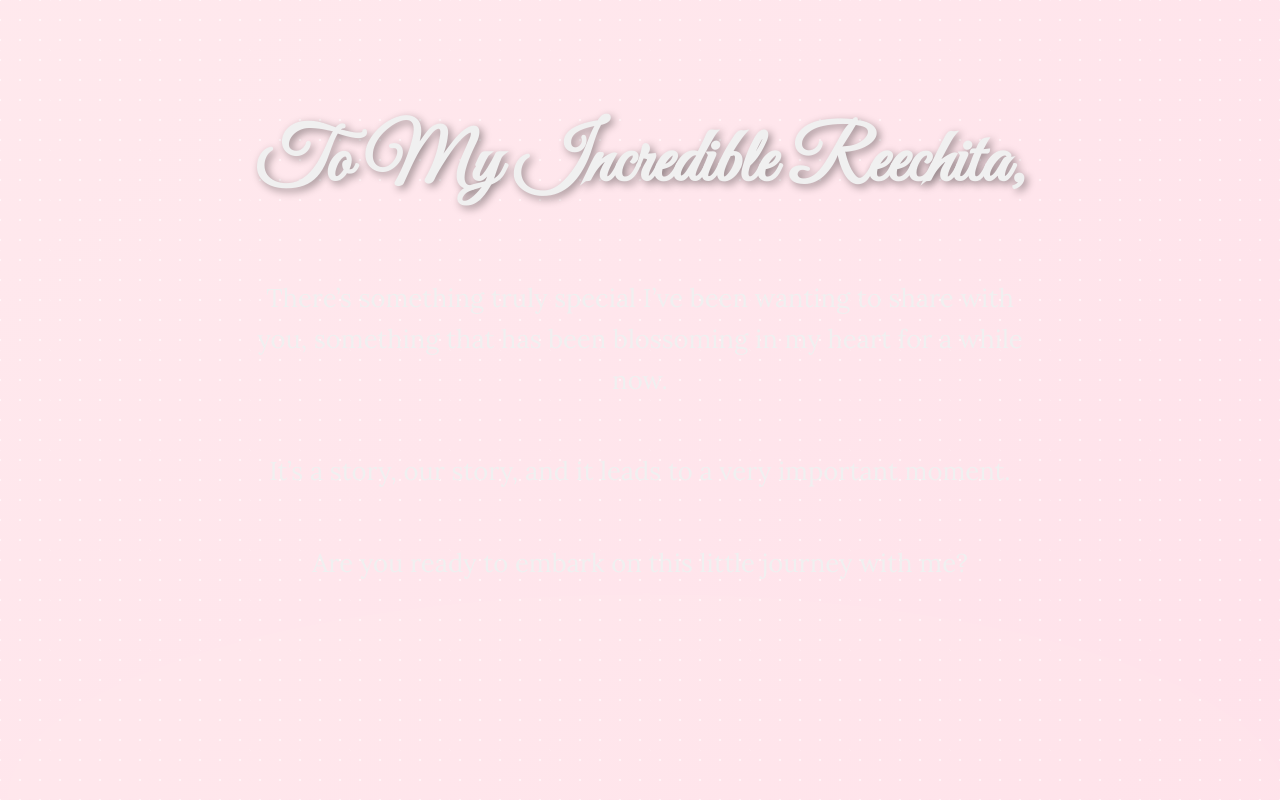
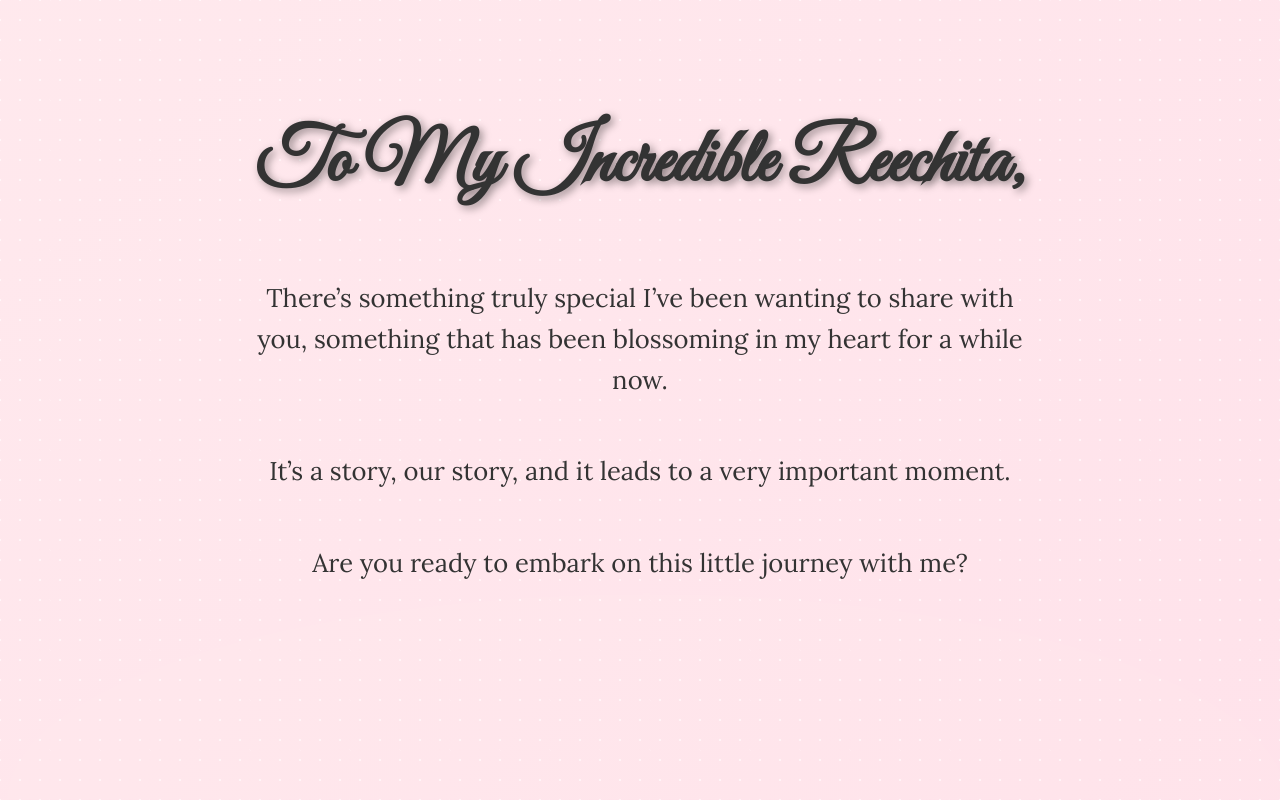
Before and after one commit to sarthakariya/miss_reechita, a plain HTML site: page index.html in a window 1280 px wide. Drawn offline with nearby package versions, Linux system fonts and the light colour scheme.

Commit message:
Update style.css

```diff
--- a/style.css
+++ b/style.css
@@ -39,7 +39,7 @@ body#intro-page-bg {
     background: linear-gradient(45deg, var(--secondary-accent), var(--primary-love));
     background-size: 200% 200%;
     animation: gradientShift 20s ease-in-out infinite alternate;
-    color: var(--light-text);
+    /* Removed color: var(--light-text); from here */
     display: flex;
     justify-content: center;
     align-items: center;
@@ -146,7 +146,7 @@ button:hover {
 }
 
 #intro-container h1 {
-    color: var(--light-text);
+    color: var(--dark-text); /* Changed to dark-text for black color */
     font-size: 4.8em;
     text-shadow: 3px 3px 8px var(--shadow-strong);
     opacity: 0;
@@ -156,7 +156,7 @@ button:hover {
 }
 
 #intro-container p {
-    color: var(--light-text);
+    color: var(--dark-text); /* Changed to dark-text for black color */
     font-family: 'Lora', serif; /* A more narrative font */
     font-size: 1.6em;
     max-width: 800px;
```
